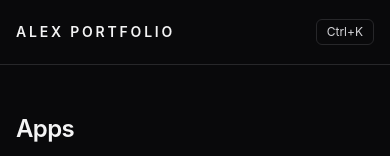
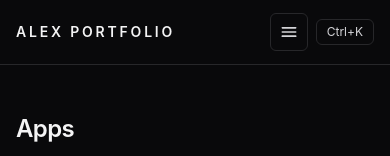
Before and after one commit to alexmarroig/alex-portfolio, a Next.js app: page /apps in a window 390 px wide. Shown: the top 156 px of the page. Built offline with nearby package versions, Linux system fonts and the light colour scheme.

Commit message:
Add mobile menu toggle to site layout

```diff
--- a/src/components/site-layout.tsx
+++ b/src/components/site-layout.tsx
@@ -1,9 +1,13 @@
+'use client';
+
 import Link from 'next/link';
-import { ReactNode } from 'react';
+import { ReactNode, useState } from 'react';
 import CommandPalette from '@/components/command-palette';
 import { navItems } from '@/lib/navigation';
 
 export default function SiteLayout({ children }: { children: ReactNode }) {
+  const [isMobileMenuOpen, setIsMobileMenuOpen] = useState(false);
+
   return (
     <div className="min-h-screen bg-background">
       <header className="border-b border-border">
@@ -11,6 +15,7 @@ export default function SiteLayout({ children }: { children: ReactNode }) {
           <Link href="/" className="text-sm font-semibold uppercase tracking-[0.2em] text-zinc-100">
             Alex Portfolio
           </Link>
+
           <nav className="hidden items-center gap-4 md:flex">
             {navItems.map((item) => (
               <Link key={item.href} href={item.href} className="text-sm text-zinc-300 hover:text-zinc-100">
@@ -18,8 +23,46 @@ export default function SiteLayout({ children }: { children: ReactNode }) {
               </Link>
             ))}
           </nav>
-          <CommandPalette />
+
+          <div className="flex items-center gap-2">
+            <button
+              type="button"
+              className="rounded-md border border-border p-2 text-zinc-300 transition hover:text-zinc-100 md:hidden"
+              aria-label={isMobileMenuOpen ? 'Fechar menu' : 'Abrir menu'}
+              aria-expanded={isMobileMenuOpen}
+              aria-controls="mobile-navigation"
+              onClick={() => setIsMobileMenuOpen((current) => !current)}
+            >
+              <span className="sr-only">Menu</span>
+              <svg aria-hidden="true" viewBox="0 0 24 24" className="h-5 w-5" fill="none" stroke="currentColor" strokeWidth="2">
+                {isMobileMenuOpen ? (
+                  <path strokeLinecap="round" strokeLinejoin="round" d="M6 6l12 12M6 18L18 6" />
+                ) : (
+                  <path strokeLinecap="round" strokeLinejoin="round" d="M4 7h16M4 12h16M4 17h16" />
+                )}
+              </svg>
+            </button>
+
+            <CommandPalette />
+          </div>
         </div>
+
+        {isMobileMenuOpen ? (
+          <nav id="mobile-navigation" className="border-t border-border bg-background md:hidden">
+            <div className="shell flex flex-col py-3">
+              {navItems.map((item) => (
+                <Link
+                  key={item.href}
+                  href={item.href}
+                  className="py-2 text-sm text-zinc-300 hover:text-zinc-100"
+                  onClick={() => setIsMobileMenuOpen(false)}
+                >
+                  {item.label}
+                </Link>
+              ))}
+            </div>
+          </nav>
+        ) : null}
       </header>
 
       <main className="shell py-12">{children}</main>
```
